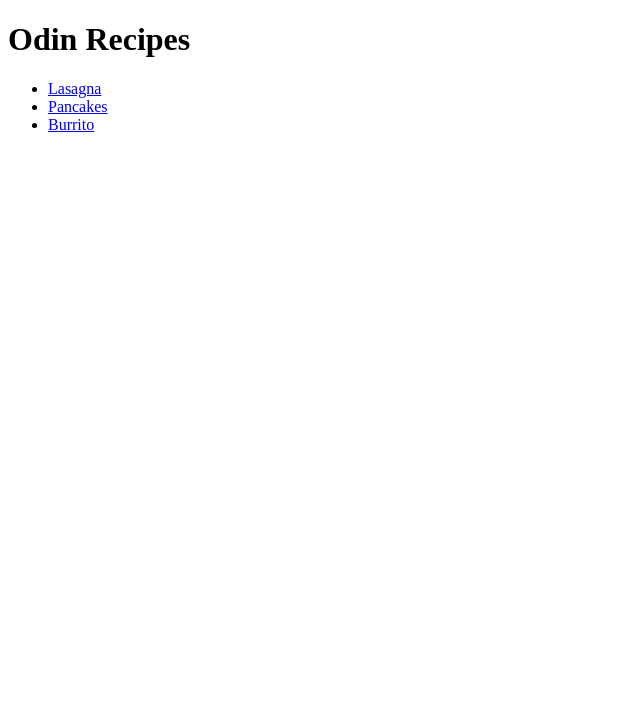
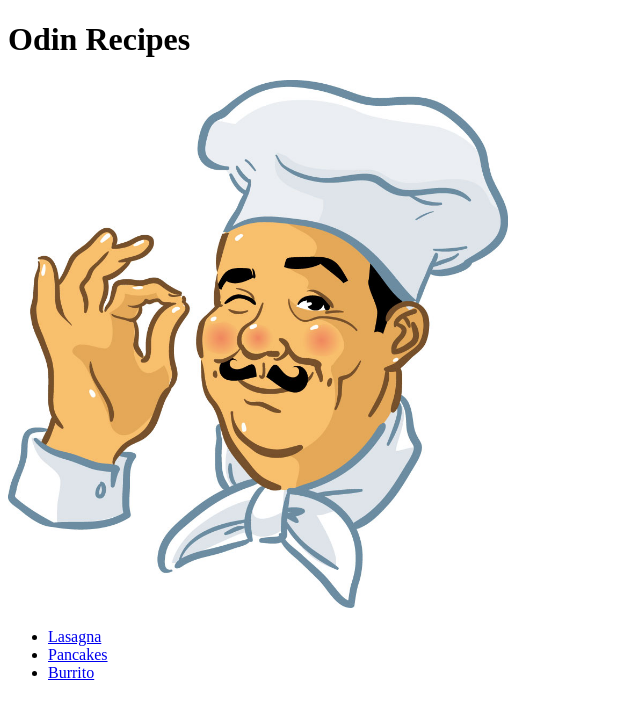
Before and after one commit to tope-dev/odin-recipes, a plain HTML site: page index.html in a window 1280 px wide. Shown: the whole page, without its empty margins (0-640 px from the left). Drawn offline with Linux system fonts and the light colour scheme.

Commit message:
Add Chef Image in Homepage

```diff
--- a/index.html
+++ b/index.html
@@ -8,6 +8,7 @@
   </head>
   <body>
     <h1>Odin Recipes</h1>
+    <img src="/img/chef.jpg" alt="" style="width: 500px;">
     <ul>
         <li>
             <a href="./recipes/lasagna.html">Lasagna</a>
```
Also changed, not shown: img/chef.jpg (added).
